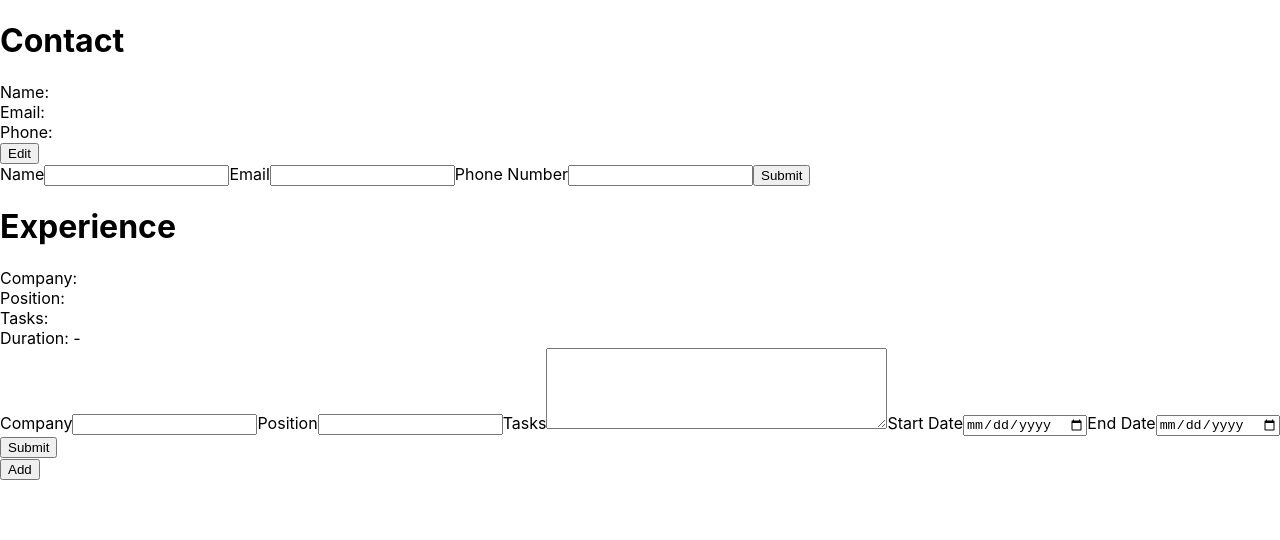
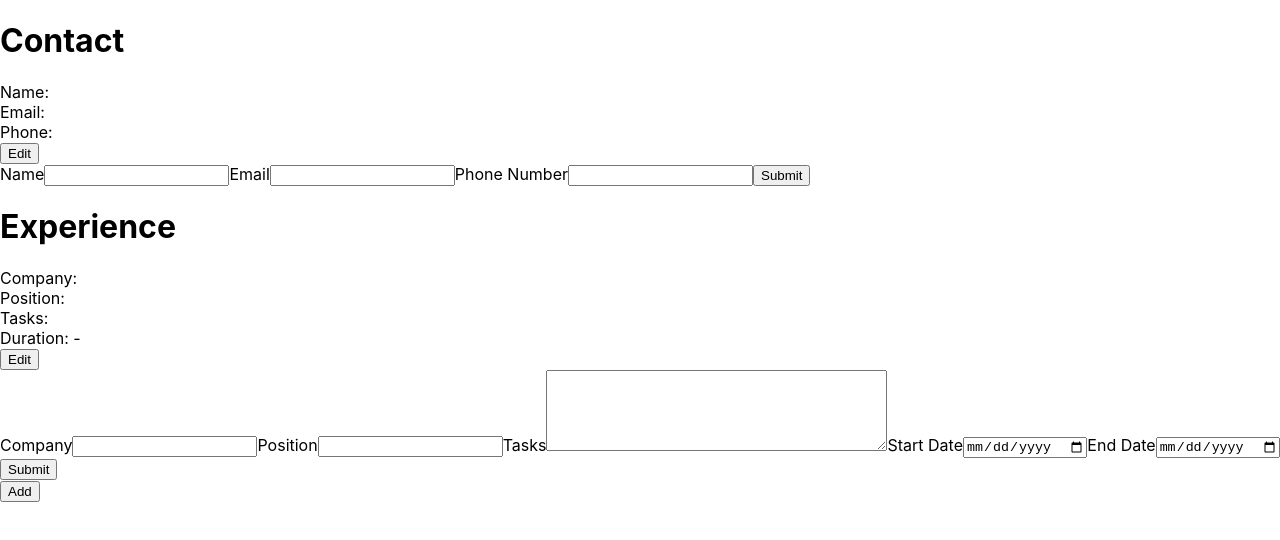
Before and after one commit to Jdonne/cv-project, a React (Create React App) app: page / in a window 1280 px wide. Shown: the top 540 px of the page. Built offline with nearby package versions, Linux system fonts and the light colour scheme.

Commit message:
add edit functionality to experience section

```diff
--- a/src/App.js
+++ b/src/App.js
@@ -58,6 +58,7 @@ class App extends Component {
     // this.nameEdit.current.value = this.contactObj.name;
   };
 
+  // updates experience input values
   handleExpChange = (e) => {
     if (e.target.id === "company") {
       this.expObj.company = e.target.value;
@@ -71,11 +72,15 @@ class App extends Component {
       this.expObj.end = e.target.value;
     }
   };
-
+  // submits values to state/display
   handleExpSubmit = (e) => {
     e.preventDefault();
     this.expObj.submitted = "hidden";
-    this.expArr = this.expArr.concat(this.expObj);
+    if (e.target.id != this.expArr.length - 1) {
+      this.expArr = this.expArr.concat(this.expObj);
+    } else if (e.target.id == this.expArr.length - 1) {
+      this.expArr[e.target.id] = this.expObj;
+    }
     this.setState({ experience: this.expArr }, function () {
       console.log(this.state.experience);
     });
@@ -88,6 +93,7 @@ class App extends Component {
       submitted: "",
     };
   };
+  // adds additional experience section
   handleExpAdd = (e) => {
     this.setState({
       experience: this.state.experience.concat({
@@ -99,7 +105,13 @@ class App extends Component {
         submitted: "",
       }),
     });
-    console.log(this.state.experience);
+  };
+  // edit functionality for individual experience
+  handleExpEdit = (e) => {
+    this.expObj = this.expArr[e.target.id];
+    this.expObj.submitted = "";
+    this.expArr[e.target.id] = this.expObj;
+    this.setState({ experience: this.expArr });
   };
 
   render() {
@@ -118,6 +130,7 @@ class App extends Component {
         <h1>Experience</h1>
         {this.state.experience.map((ex, index) => (
           <Experience
+            index={index}
             key={index}
             company={ex.company}
             position={ex.position}
@@ -128,6 +141,7 @@ class App extends Component {
             handleChange={this.handleExpChange}
             handleSubmit={this.handleExpSubmit}
             handleAdd={this.handleExpAdd}
+            handleEdit={this.handleExpEdit}
           />
         ))}
         <button onClick={this.handleExpAdd}>Add </button>
--- a/src/components/experience.jsx
+++ b/src/components/experience.jsx
@@ -10,8 +10,9 @@ class Experience extends Component {
       end,
       handleChange,
       handleSubmit,
-      //   handleAdd,
+      handleEdit,
       submitted,
+      index,
     } = this.props;
     return (
       <React.Fragment>
@@ -22,8 +23,11 @@ class Experience extends Component {
           <div>
             Duration: {" " + start} - {end}
           </div>
+          <button onClick={handleEdit} id={index}>
+            Edit
+          </button>
         </div>
-        <form onSubmit={handleSubmit} className={submitted}>
+        <form onSubmit={handleSubmit} className={submitted} id={index}>
           <label>
             Company
             <input type="text" id="company" onChange={handleChange} />
```
